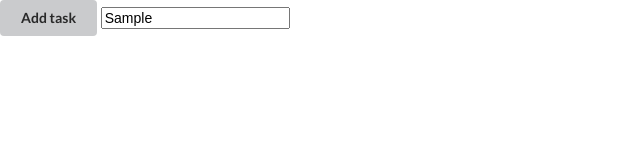
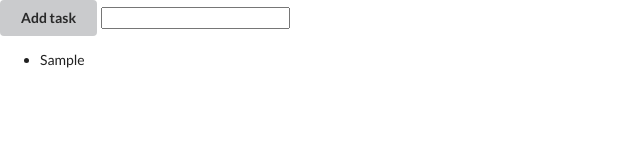
Before and after one commit to aparnadyadav/todo-app, a React (Create React App) app: page / in a window 1280 px wide. Both pictures are taken after typing "Sample" into the empty fields and a click on the button "Add task". Shown: the top 160 px of the page, without its empty margins (0-640 px from the left). Built offline with nearby package versions, Linux system fonts and the light colour scheme.

Commit message:
Implement 'Add Task' functionality

```diff
--- a/src/components/AddButton.js
+++ b/src/components/AddButton.js
@@ -1,12 +1,19 @@
 import React from 'react';
 
-const AddButton = props => {
+const AddButton = ({ addTask }) => {
+    let input = React.createRef();
+
+    const onButtonClick = () => {
+        addTask(input.current.value);
+        input.current.value = '';
+    }
+
     return (
         <div>
-            <button className="ui button">
+            <button className="ui button" onClick={onButtonClick}>
                 Add task
             </button>
-            <input />
+            <input ref={input} />
         </div>
     );
 }
--- a/src/components/App.js
+++ b/src/components/App.js
@@ -1,11 +1,19 @@
 import React from 'react';
 import AddButton from './AddButton';
+import TaskList from './TaskList';
 
 class App extends React.Component {
+    state = { tasks: [] };
+
+    addTask = (task) => {
+        this.setState({ tasks: [...this.state.tasks,task] })
+    }
+
     render() {
         return (
             <div>
-                <AddButton />
+                <AddButton addTask={this.addTask} />
+                <TaskList tasks={this.state.tasks} />
             </div>
         );
     }
--- a/src/components/Task.js
+++ b/src/components/Task.js
@@ -1,7 +1,7 @@
 import React from 'react';
 
-const Task = props => {
-    return <div>Task</div>;
+const Task = ({ task, id }) => {
+    return <li>{task}</li>;
 }
 
 export default Task;
--- a/src/components/TaskList.js
+++ b/src/components/TaskList.js
@@ -1,12 +1,12 @@
 import React from 'react';
 import Task from './Task';
 
-const TaskList = props => {
-   return (
-        <ul>
-            <Task />
-        </ul>
-    );
+const TaskList = ({ tasks }) => {
+   var renderedList = tasks.map((task, id) => {
+       return <Task key={id} task={task} />
+   })
+
+   return <ul>{renderedList}</ul>;
 }
 
 export default TaskList;
```
